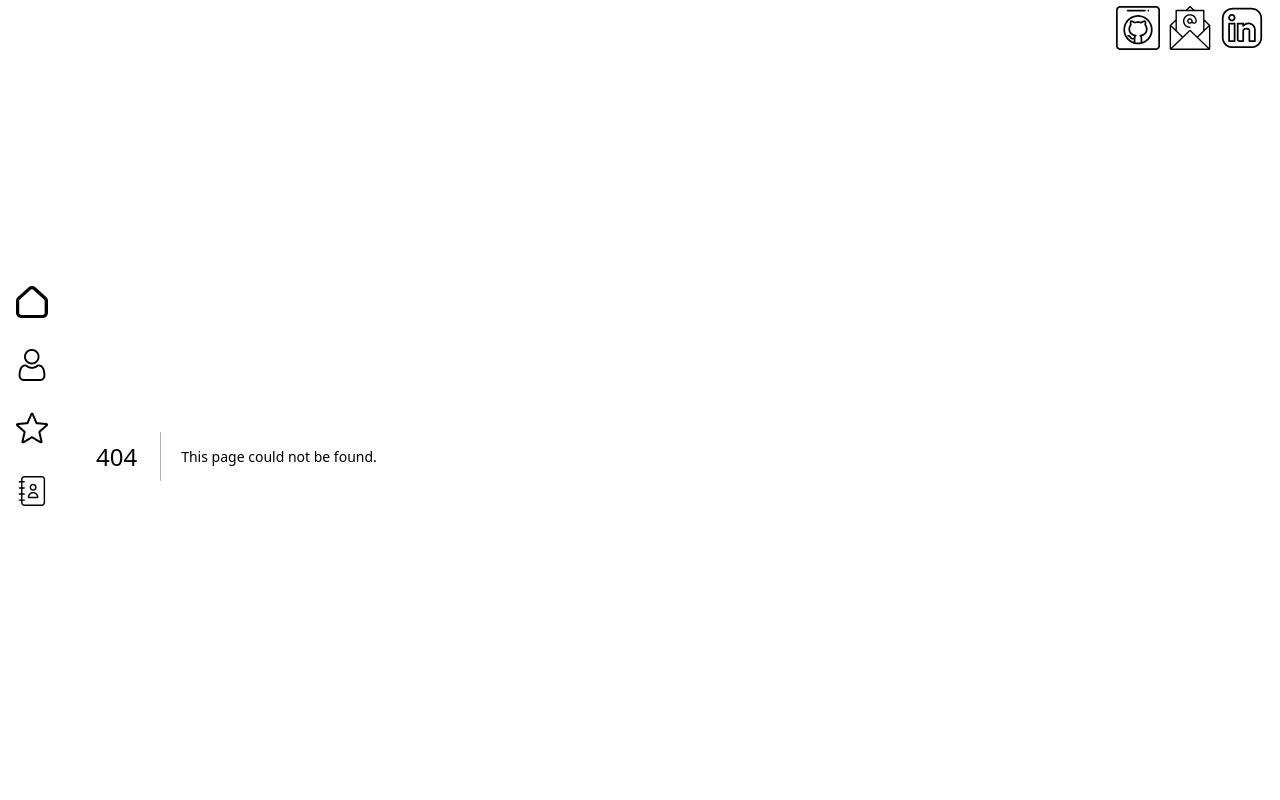
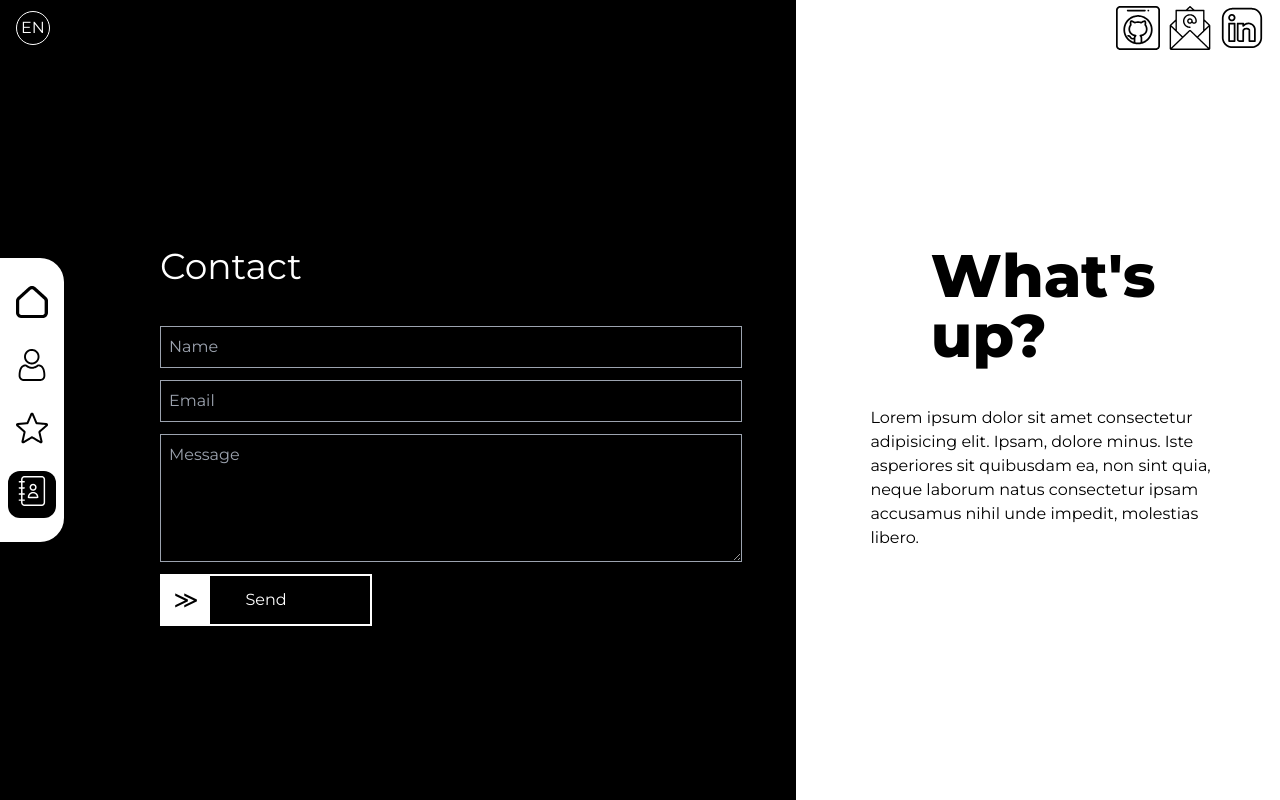
Before and after one commit to Almor21/Portfolio, a Next.js app: page /contact in a window 1280 px wide. Before the commit this address had no page. Shown: the top 800 px of the page. Built offline with nearby package versions, Linux system fonts and the light colour scheme.

Commit message:
feat: add contact page

```diff
--- /dev/null
+++ b/src/app/contact/page.tsx
@@ -0,0 +1,39 @@
+import Form from '@/components/contact/Form';
+import DivTransition from '@/components/DivTransition';
+import MoveBackground from '@/components/MoveBackground';
+import React from 'react';
+
+function ContactPage() {
+	return (
+		<DivTransition>
+			<MoveBackground
+				createDiv
+				width="60%"
+				className="h-full w-full pt-4"
+			>
+				<div className="flex flex-col gap-10 px-16">
+					<h1 className="text-white text-4xl">Contact</h1>
+					<Form />
+				</div>
+				<div className="px-16">
+					<div className="flex justify-center">
+						<h1 className="text-6xl font-extrabold">
+							What's
+							<br />
+							up?
+						</h1>
+					</div>
+					<p className="my-10">
+						Lorem ipsum dolor sit amet consectetur adipisicing elit.
+						Ipsam, dolore minus. Iste asperiores sit quibusdam ea,
+						non sint quia, neque laborum natus consectetur ipsam
+						accusamus nihil unde impedit, molestias libero.
+					</p>
+					<div></div>
+				</div>
+			</MoveBackground>
+		</DivTransition>
+	);
+}
+
+export default ContactPage;
--- a/src/app/layout.tsx
+++ b/src/app/layout.tsx
@@ -20,7 +20,7 @@ export default function RootLayout({
 					<Navbar />
 					<div className="grid grid-rows-[auto_1fr]">
 						<Header />
-						<main className="relative pl-24 pr-16 flex items-center">
+						<main className="relative pl-24 flex items-center">
 							{children}
 						</main>
 					</div>
--- a/src/app/skills/page.tsx
+++ b/src/app/skills/page.tsx
@@ -12,11 +12,7 @@ function SkillsPage() {
 	const [option, setOption] = useState(0);
 
 	return (
-		<MoveBackground
-			createDiv
-			width="40%"
-			className="h-full p-6"
-		>
+		<MoveBackground createDiv width="40%" className="h-full p-6">
 			<DivTransition className="min-h-full flex justify-center pl-10 pr-16 text-white">
 				<motion.div
 					className="relative flex flex-col justify-between"
@@ -38,7 +34,7 @@ function SkillsPage() {
 						onClick={() => setOption(0)}
 					>
 						<span className="inline-block mix-blend-difference text-2xl h-min -rotate-90">
-							Skills
+							Technologies
 						</span>
 					</div>
 					<div
@@ -68,9 +64,11 @@ function SkillsPage() {
 						}}
 					/>
 				</motion.div>
-				<p className="relative min-h-full z-10 text-justify p-4 rounded-r-lg border border-white bg-black">
-					I am fascinated by <span className="font-bold">programming</span> and <span className="font-bold">logic challenges.</span>
-					<br />
+				<div className="relative min-h-full z-10 text-justify flex flex-col gap-2 justify-around p-4 rounded-r-lg border border-white bg-black">
+					<p>
+						I am fascinated by{' '}
+						<span className="font-bold">programming</span> and{' '}
+						<span className="font-bold">logic challenges. </span>
 						Good skills in logic and algorithmic{' '}
 						<Link
 							href="https://www.codewars.com/users/Almor21"
@@ -80,25 +78,30 @@ function SkillsPage() {
 							problem-solving
 						</Link>
 						.
-					<br />
-					<br />
+					</p>
+					<p>
 						My native language is{' '}
-					<span className="font-bold">Spanish</span>, but I also speak{' '}
-					<span className="font-bold">English</span>, which allows me
-					to <span className="font-bold">find</span> and{' '}
-					<span className="font-bold">communicate information</span>{' '}
+						<span className="font-bold">Spanish</span>, but I also
+						speak <span className="font-bold">English</span>, which
+						allows me to <span className="font-bold">find</span> and{' '}
+						<span className="font-bold">
+							communicate information
+						</span>{' '}
 						efficiently.
-					<br />
-					<br />
+					</p>
+					<p>
 						Here you can see the{' '}
-					<span className="font-bold">technologies</span> I am
+						<span className="font-bold">technologies</span> and{' '}
+						<span className="font-bold">projects</span> I am
 						familiar with. You can{' '}
-					<span className="font-bold">filter them</span> by specific
-					area or <span className="font-bold">click</span> on one for
-					more information.
+						<span className="font-bold">filter them</span> by
+						specific area or{' '}
+						<span className="font-bold">click</span> on one for more
+						information.
 					</p>
+				</div>
 			</DivTransition>
-			<Searcher mode={option==0 ? 'skills' : 'projects'} />
+			<Searcher mode={option == 0 ? 'skills' : 'projects'} />
 		</MoveBackground>
 	);
 }
--- a/src/components/MoveBackground.tsx
+++ b/src/components/MoveBackground.tsx
@@ -50,9 +50,7 @@ function MoveBackground({
 		<div
 			style={{
 				display: 'grid',
-				gridTemplateColumns: `minmax(0,${width}) minmax(0,${
-					100 - parseInt(width)
-				}%)`,
+				gridTemplateColumns: `${width} ${100 - parseInt(width)}%`,
 			}}
 			className={className}
 			ref={divRef}
--- a/src/components/Navbar.tsx
+++ b/src/components/Navbar.tsx
@@ -25,17 +25,11 @@ const OPTIONS = [
 		alt: 'Skills Icon',
 		href: '/skills',
 	},
-	// {
-	// 	text: 'Projects',
-	// 	icon: '/icons/Folder.svg',
-	// 	alt: 'Projects Icon',
-	// 	href: '',
-	// },
 	{
 		text: 'Contact',
 		icon: '/icons/Contact.svg',
 		alt: 'Contact Icon',
-		href: '',
+		href: '/contact',
 	},
 ];
 
--- /dev/null
+++ b/src/components/contact/Form.tsx
@@ -0,0 +1,27 @@
+import React from 'react';
+import SendButton from './SendButton';
+
+function Form() {
+	return (
+		<form className='flex flex-col gap-3'>
+			<input
+				className="w-full p-2 bg-black text-white border-[1.4px] border-gray-400 focus:outline-none"
+				placeholder="Name"
+			/>
+			<input
+				className="w-full p-2 bg-black text-white border-[1.4px] border-gray-400 focus:outline-none"
+				type="email"
+				placeholder="Email"
+			/>
+			<textarea
+				className="w-full p-2 bg-black text-white border-[1.4px] border-gray-400 focus:outline-none resize-y h-32 max-h-40 min-h-14"
+				placeholder="Message"
+            />
+
+            {/* <button className='bg-white w-1/3 mt-3 p-2 text-xl'>Click</button> */}
+            <SendButton />
+		</form>
+	);
+}
+
+export default Form;
--- /dev/null
+++ b/src/components/contact/SendButton.tsx
@@ -0,0 +1,131 @@
+'use client';
+
+import React, { useEffect, useRef, useState } from 'react';
+import {
+	delay,
+	motion,
+	useAnimate,
+	useMotionValue,
+	useMotionValueEvent,
+	useTransform,
+} from 'framer-motion';
+import Image from 'next/image';
+
+function SendButton() {
+	const [rightLimit, setRightLimit] = useState(0);
+	const btRef = useRef<HTMLDivElement>(null);
+
+	const x = useMotionValue(0);
+	useMotionValueEvent(x, 'change', () => {
+		console.log(x.get());
+	});
+	const [scope, animate] = useAnimate();
+	const brightness = useTransform(x, [0, rightLimit], [0, 1]);
+
+	const handleDrag = () => {};
+
+	const handleDragEnd = () => {
+		if (x.get() >= rightLimit - 10) {
+			const run = async () => {
+				if (!btRef.current?.parentElement?.offsetWidth) return;
+
+				await animate(x, btRef.current?.parentElement?.offsetWidth);
+				await animate('#text', { opacity: 0 });
+				await Promise.all([
+					animate('#check', { opacity: 1 }, { duration: 0.1 }),
+					animate('#check_mask', { scaleX: 0 }, { duration: 0.3 }),
+				]);
+
+				await new Promise((resolve) => setTimeout(resolve, 1000));
+
+				await animate('#bt_mask', { opacity: 0 });
+
+				x.set(-100);
+
+				await Promise.all([
+					animate(x, 0),
+					animate('#text', { opacity: 1 }),
+					animate('#check', { opacity: 0 })
+				]);
+
+				animate('#check_mask', { scaleX: 1 });
+				animate('#bt_mask', { opacity: 1 });
+			};
+			run();
+		} else {
+			animate(x, 0);
+		}
+	};
+
+	useEffect(() => {
+		if (btRef.current && btRef.current.parentElement)
+			setRightLimit(
+				btRef.current?.parentElement?.offsetWidth -
+					btRef.current?.offsetWidth
+			);
+	}, []);
+
+	return (
+		<div
+			className="relative w-52 h-12 box-content border-2 border-white flex justify-center items-center"
+			ref={scope}
+		>
+			<motion.div
+				className="absolute h-full w-full top-0 left-0 shadow-[0_0_10px_4px_rgba(255,255,255,0.5)]"
+				style={{
+					opacity: brightness,
+				}}
+			/>
+			<motion.div
+				id="bt_mask"
+				className="absolute top-0 left-0 h-12 w-12 bg-white"
+				style={{
+					width: x,
+				}}
+			/>
+			<span
+				id="text"
+				className="relative inline-block text-white z-10 mix-blend-difference"
+				style={{
+					opacity: 1,
+				}}
+			>
+				Send
+			</span>
+			<div
+				id="check"
+				className="absolute h-6 w-6 top-1/2 left-1/2 -translate-x-1/2 -translate-y-1/2"
+				style={{ opacity: 0 }}
+			>
+				<Image src={'/icons/Check.svg'} alt="Check Image" fill={true} />
+				<div
+					id="check_mask"
+					className="absolute h-full w-full top-0 left-0 bg-white origin-right"
+				/>
+			</div>
+			<div className="absolute h-full w-full top-0 left-0 overflow-hidden">
+				<motion.div
+					className="absolute top-0 left-0 w-12 h-12 cursor-pointer z-50"
+					style={{
+						x,
+					}}
+					ref={btRef}
+					drag={'x'}
+					dragConstraints={{
+						left: 0,
+						right: rightLimit,
+					}}
+					dragElastic={0}
+					dragMomentum={false}
+					onDragEnd={handleDragEnd}
+				>
+					<span className="inline-flex h-full w-full text-2xl items-center justify-center bg-white">
+						&#8811;
+					</span>
+				</motion.div>
+			</div>
+		</div>
+	);
+}
+
+export default SendButton;
```
Also changed, not shown: public/icons/Check.svg (added), public/icons/Filter.svg (deleted). Lines whose indentation alone changed are shown as unchanged.
